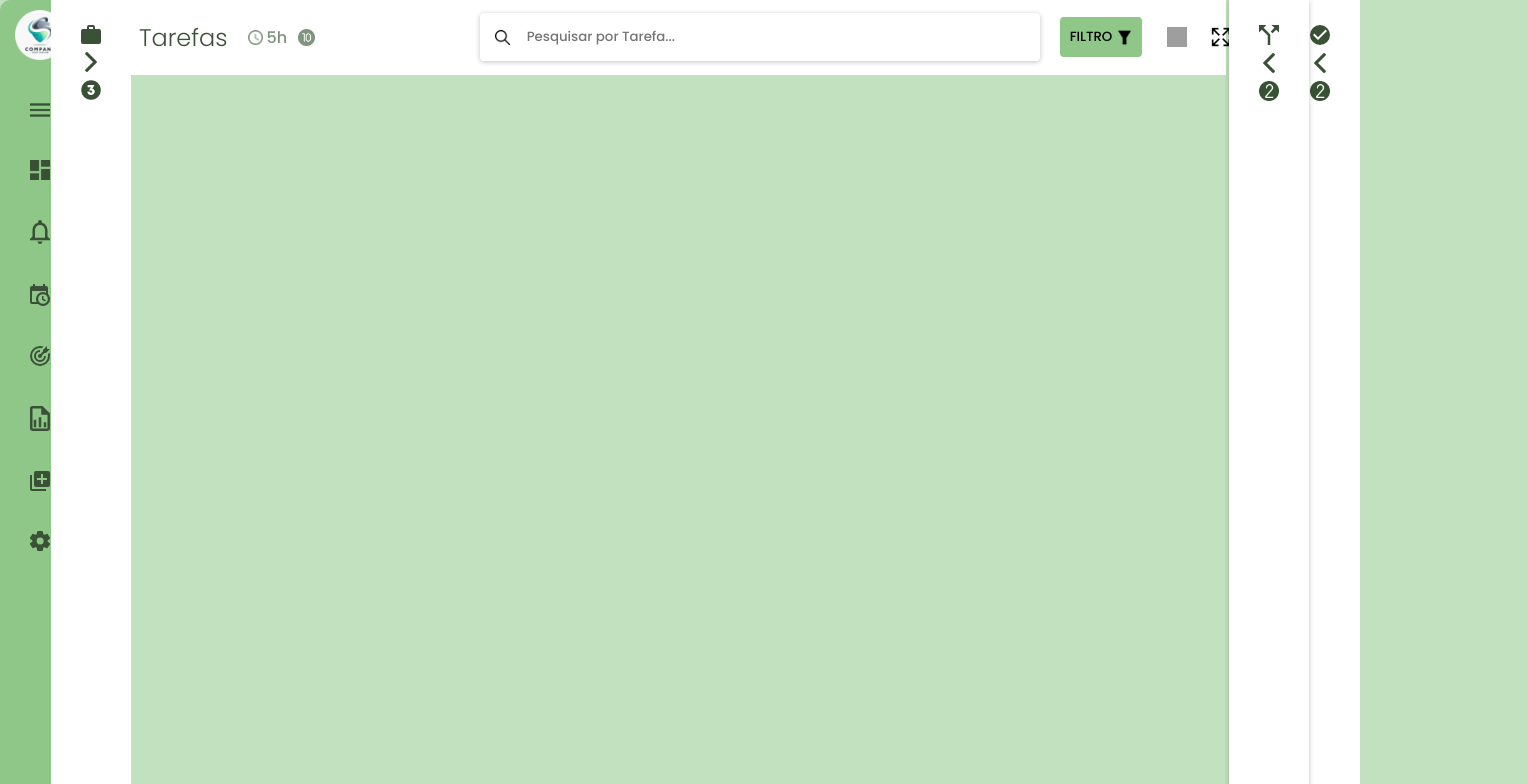
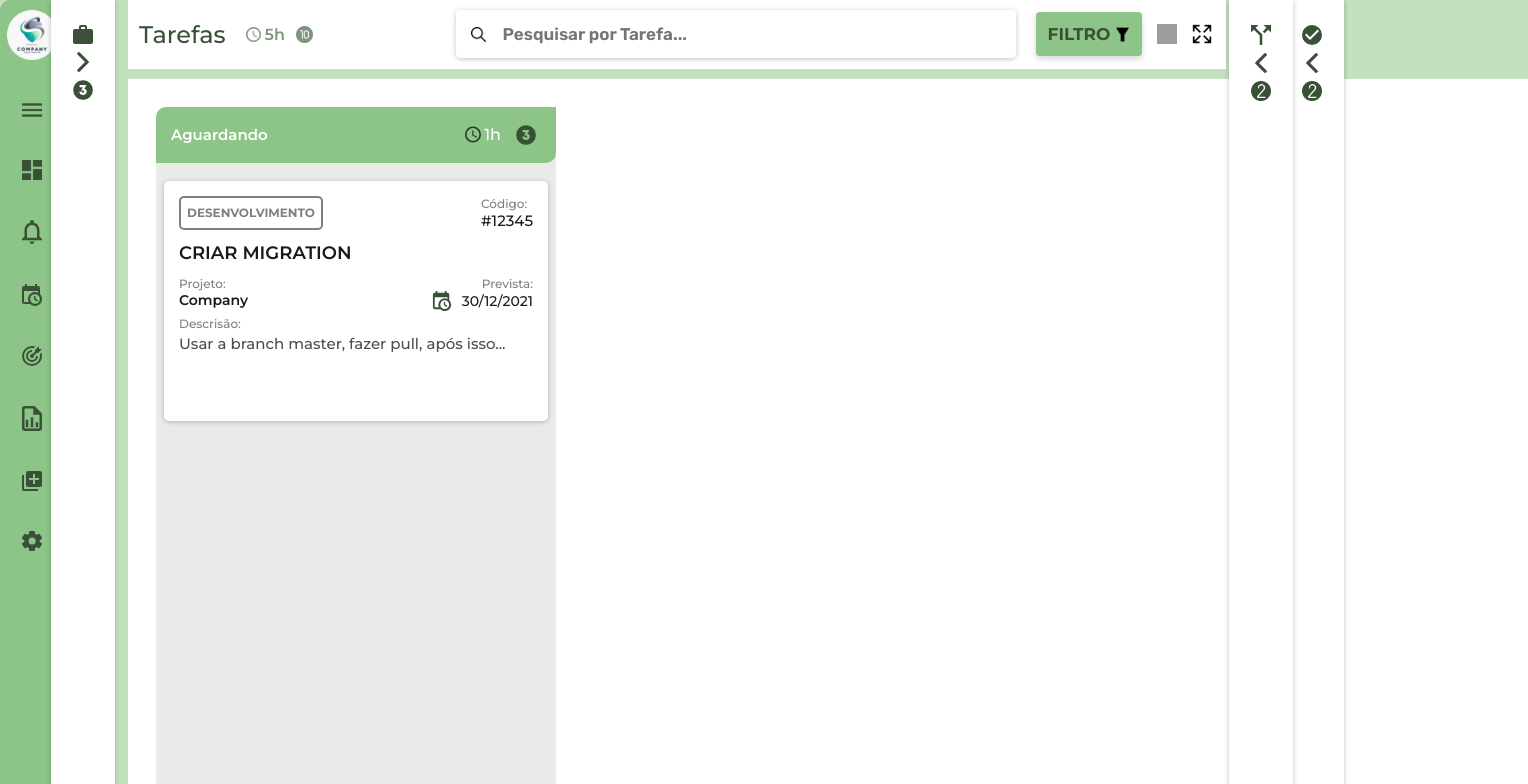
Before and after one commit to jessikarine7/desafio-key, a Vue app: page / in a window 1280 px wide. Shown: the top 784 px of the page, 1528 px wide, since content can reach past the window. Built offline with nearby package versions, Linux system fonts and the light colour scheme; grey boxes are pictures that could not be loaded.

Commit message:
cards feitos

```diff
--- a/src/App.vue
+++ b/src/App.vue
@@ -17,7 +17,8 @@
         </div>
 
         <div class="container-4">
-          <button class="filtro">FILTRO
+          <button class="filtro">
+            <span class="filtro-nome">FILTRO</span>
             <img src="./img/filtro.png" width="15px" alt="">
           </button>
           <img src="./img/notificacao.png" width="20px" height="20px" alt="">
@@ -28,15 +29,19 @@
     </nav>
   </div>
   <Menu_VE />
+  <Corpo_Cards />
 </template>
 
 <script>
 
 import Menu_VE from './views/Menu_VE.vue'
 
+import Corpo_Cards from './views/Corpo_Cards.vue'
+
 export default {
   components:{
-    Menu_VE
+    Menu_VE,
+    Corpo_Cards
   }
 }
 </script>
@@ -44,7 +49,8 @@ export default {
 <style >
 
 /*---------------------- MENU HORIZAONTAL---------------------*/
-@import url('https://fonts.googleapis.com/css2?family=Poppins:wght@300;500&display=swap');
+@import url('https://fonts.googleapis.com/css2?family=Montserrat:wght@300;400;500;600;700&display=swap" rel="stylesheet');
+@import url('https://fonts.googleapis.com/css2?family=Rubik:wght@300;400;500;600;700&display=swap');
 
 body{
   margin: 0;
@@ -79,19 +85,20 @@ body{
 }
 
 .container-4{
-  gap: 20%;
+  gap: 10%;
   display: flex;
   align-items: center;
 }
 
 .titulo {
-  font-family: poppins;
-  font-weight: 300;
-  color: #3b5238;
+  font-family: Montserrat;
+  font-weight: 500;
+  color: #3A5138;
 }
 
 #horas{
-  font-family: poppins;
+  font-family: Montserrat;
+  font-weight: 600;
   color: #7F947F;
   margin-right: 7px;
 }
@@ -118,13 +125,17 @@ body{
 
 #input{
   border: none;
-  font-family: poppins;
-  font-weight:500;
-  color: #b2b2b2;
+  font-family: Rubik;
+  font-size: 17px;
+  font-weight:600;
+  color: #0000004D;
+  opacity: 1;
+
 }
 
 .input::placeholder{
-  color: #b2b2b2;
+  color: #0000004D;
+  opacity: 1;
 }
 
 #lupa{
@@ -136,10 +147,17 @@ body{
   align-items: center;
   border:none;
   gap: 5px;
-  padding: 10px;
+  padding: 12px;
   border-radius: 4px;
-  background-color: #8ec787;
+  background-color: #8CC587;
+  box-shadow: 0px 3px 6px #00000029;
   color: #000;
-  font-family: poppins;
+}
+
+.filtro-nome{
+  font-size: 17px;
+  font-family: Montserrat;
+  font-weight: 700;
+  color: #3A5138;
 }
 </style>
--- /dev/null
+++ b/src/views/Corpo_Cards.vue
@@ -0,0 +1,241 @@
+<template>
+  <div class="container-corpo">
+    <div class="card-vertical">
+      <div class="etiqueta">
+        <h1 class="titulo-etiqueta">Aguardando</h1>
+        <div class="tempo-etiqueta">
+          <div class="horas-etiqueta">
+            <img src="@/img/time.svg" alt="">
+            <p class="horas-etiqueta">1h</p>
+          </div>
+          <img src="@/img/numero-3.png" width="20px" height="20px" alt="">
+        </div>
+      </div>
+
+      <div class="card">
+
+        <div class="container-informacao">
+          <button class="setor">DESENVOLVIMENTO</button>
+          <div class="container-codigos">
+              <span class="descrisao">Código:</span>
+              <span class="codigo-numero">#12345</span>
+          </div>
+        </div>
+
+        <h1 class="tarefa">CRIAR MIGRATION</h1>
+
+        <div class="container-projetos">
+          <div class="container-empresa">
+            <span class="descrisao">Projeto:</span>
+            <span class="empresa">Company</span>
+          </div>
+
+          <div class="container-previsao">
+            <span class="descrisao">Prevista:</span>
+            <div class="container-data">
+              <img src="@/img/calendario.svg" width="20px" height="20px" alt="">
+              <span class="data-previsao">30/12/2021</span>
+
+            </div>
+          </div>
+        </div>
+
+        <div class="container-descrisao">
+          <span class="descrisao">Descrisão:</span>
+          <span class="descrisao-p">Usar a branch master, fazer pull, após isso...</span>
+        </div>
+
+      </div>
+    </div>
+  </div>
+
+
+</template>
+
+<script>
+export default {
+
+}
+</script>
+
+<style>
+
+.container-corpo{
+  display: flex;
+  justify-content:flex-start;
+  flex-direction: row;
+  margin-left: 10%;
+  margin-top: 10px;
+  height: 100vh;
+  width: 175vh;
+  background-color: #fff;
+}
+
+.card-vertical{
+  display: flex;
+  justify-content:flex-start;
+  flex-direction: column;
+  align-items: center;
+  margin-left: 2%;
+  margin-top: 2%;
+  gap: 18px;
+  width: 50vh;
+  height: 85vh;
+  background-color: #e8ebe8;
+  border-top-left-radius: 10px;
+}
+
+.etiqueta{
+  display: flex;
+  align-items:center;
+  justify-content: space-between;
+  width: 50vh;
+  height: 7vh;
+  background-color: #8CC587;
+  border-top-left-radius: 10px;
+  border-bottom-right-radius:10px;
+}
+
+.titulo-etiqueta{
+  margin-left: 15px;
+  font-family: Montserrat;
+  font-weight: 600;
+  color: #fff;
+  font-size: 15px;
+}
+
+.horas-etiqueta{
+  display: flex;
+  gap: 3px;
+  font-family: Montserrat;
+  font-weight: 500;
+  color:#fff
+}
+
+.tempo-etiqueta{
+  display: flex;
+  flex-direction: row;
+  align-items: center;
+  gap: 15px;
+  margin-right: 20px;
+}
+
+.card{
+  display: flex;
+  flex-direction: column;
+  /* gap: 3px; */
+  width: 48vh;
+  height: 30vh;
+  box-shadow: 0px 1px 5px 0px #0000003d;
+  border-radius: 5px;
+  background-color: #fff;
+}
+
+.container-informacao{
+  display: flex;
+  flex-direction: row;
+  justify-content: space-between;
+  margin-left: 15px;
+  margin-right: 15px;
+  margin-top: 15px;
+}
+
+.setor{
+  font-family: Montserrat;
+  font-weight: 700;
+  font-size: 12px;
+  color: #00000080;
+  background: #fff;
+  border: 2px solid #00000080;
+  border-radius: 5px;
+}
+
+.container-codigos{
+  display: flex;
+  flex-direction: column;
+}
+
+.descrisao{
+  font-family: Montserrat;
+  font-weight: 500;
+  font-size: 12px;
+  opacity: 1;
+  color: #00000080;
+}
+
+.descrisao-p{
+  font-family: Montserrat;
+  font-weight: 500;
+  font-size: 15px;
+  color: #000000B3;
+  opacity: 1;
+}
+
+.codigo-numero{
+  font-family: Montserrat;
+  font-weight: 500;
+  font-size: 15px;
+  color: #000000E6;
+}
+
+.tarefa{
+  font-family: Montserrat;
+  font-size: 18px;
+  font-weight: 600;
+  margin-left: 15px;
+  margin-right: 15px;
+  color: #000000E6;
+  opacity: 1;
+}
+
+.container-projetos{
+  display: flex;
+  flex-direction: row;
+  justify-content: space-between;
+  margin-left: 15px;
+  margin-right: 15px;
+}
+
+.container-empresa{
+  display: flex;
+  flex-direction: column;
+}
+
+.empresa{
+  font-family: Montserrat;
+  font-size: 14px;
+  font-weight: 600;
+  color: #000000E6;
+  opacity: 1;
+}
+
+.container-previsao{
+  display: flex;
+  flex-direction: column;
+  align-items: flex-end;
+}
+
+.container-data{
+  display: flex;
+  align-items: center;
+  gap: 10px;
+}
+
+.data-previsao{
+  font-family: Montserrat;
+  font-size: 14px;
+  font-weight: 500;
+  color: #000000E5;
+  opacity: 1;
+}
+
+.container-descrisao{
+  display: flex;
+  flex-direction: column;
+  margin-top: 5px;
+  margin-left: 15px;
+  margin-right: 15px;
+  gap: 3px;
+}
+
+</style>
--- a/src/views/Menu_VE.vue
+++ b/src/views/Menu_VE.vue
@@ -62,9 +62,9 @@ export default {
   justify-content: center;
   border-radius: 10px;
   top: 0;
-  width: 10vh;
+  width: 8vh;
   height: 100vh;
-  background: #8ec787;
+  background: #8CC587 ;
 }
 
 .container-icones{
@@ -82,9 +82,10 @@ export default {
   display: flex;
   position: absolute;
   justify-content: center;
+  box-shadow: 0px 1px 5px 0px #0000003d;
   margin-left: 4%;
   top: 0;
-  width: 10vh;
+  width: 8vh;
   height: 100vh;
   background: #FFF;
 }
@@ -104,9 +105,10 @@ export default {
   display: flex;
   position: absolute;
   justify-content: center;
+  box-shadow: 0px 1px 5px 0px #0000003d;
   margin-left: 100%;
   top: 0;
-  width: 10vh;
+  width:8vh;
   height: 100vh;
   background: #FFF;
 }
@@ -118,7 +120,7 @@ export default {
   margin-left: 96%;
   box-shadow: 0px 1px 5px 0px #0000003d;
   top: 0;
-  width: 10vh;
+  width: 8vh;
   height: 100vh;
   background: #FFF;
 }
```
Also changed, not shown: src/img/time.svg (added).
